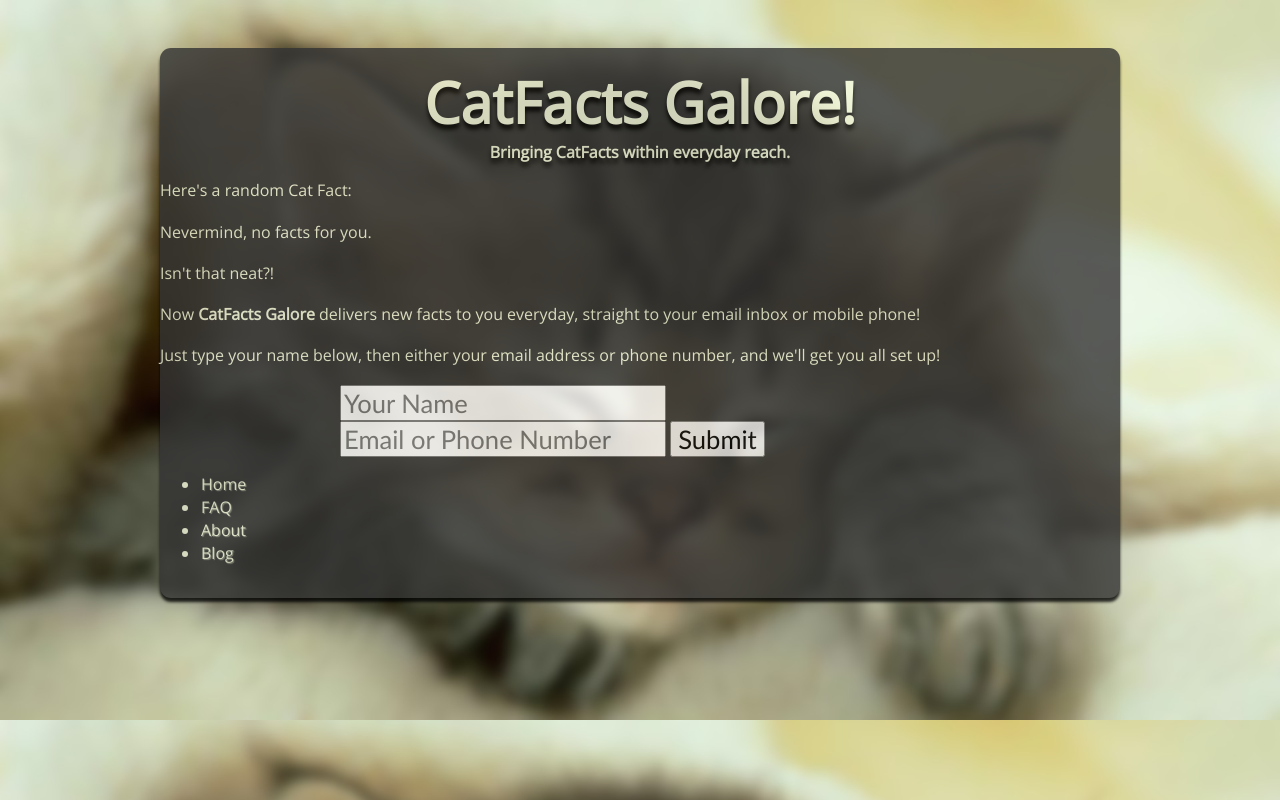
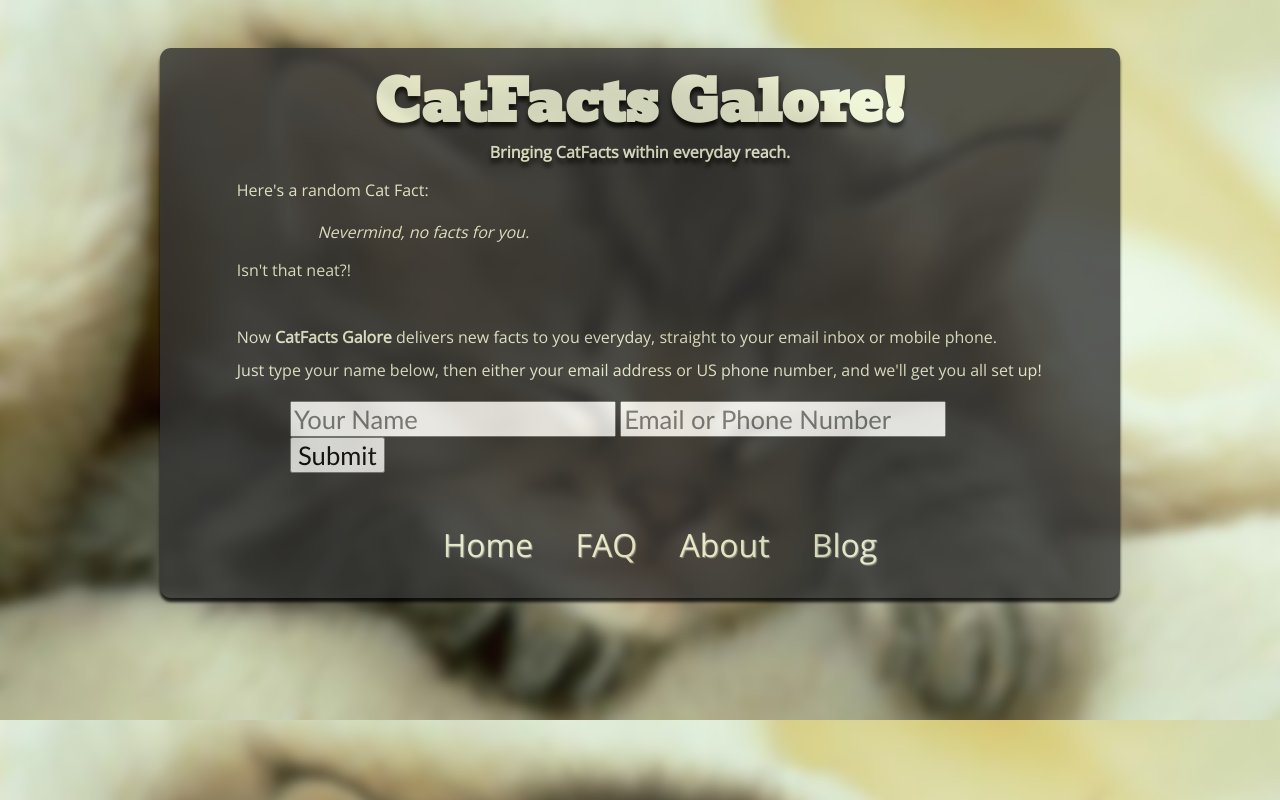
Before and after one commit to kevincrane/catfacts, a Django app: template templates/catfacts/home.html in a window 1280 px wide. Run offline with Django 3.2, Linux system fonts and the light colour scheme; the template is opened without the code that fills it, so the values that code supplies are empty.

Commit message:
Updated CSS and HTML a little. User info boxes are functional for my victims to add themselves now. TODO list made so project has an approximate endpoint.

```diff
--- a/catfacts/models.py
+++ b/catfacts/models.py
@@ -13,7 +13,7 @@ class Email_User(models.Model):
         verbose_name_plural = 'Users (Email)'
 
     def __unicode__(self):
-        return self.name + "(" + self.email + ")"
+        return self.name + " (" + self.email + ")"
 
 
 # Contains info about the lucky CatFact SMS recipient
@@ -28,7 +28,7 @@ class Phone_User(models.Model):
         verbose_name_plural = 'Users (Phone)'
 
     def __unicode__(self):
-        return self.name + "(" + self.phone + ")"
+        return self.name + " (" + self.phone + ")"
 
 
 # Contains a list of all entered CatFacts
--- a/catfacts/urls.py
+++ b/catfacts/urls.py
@@ -6,4 +6,5 @@ from catfacts import views
 urlpatterns = patterns('',
     url(r'^$', views.home, name='home'),
     url(r'^faq/$', views.faq, name='faq'),
+    url(r'^new_user/$', views.new_user, name='new_user'),
 )
--- a/static/css/home.css
+++ b/static/css/home.css
@@ -16,7 +16,7 @@ body {
     -webkit-background-size:cover;
 
     color: #f5fadd;
-    font-family: 'Open Sans', Verdana, sans-serif;
+    font-family: 'Open Sans', Verdana, Helvetica, sans-serif;;
     font-size: 100%; /* Base font size: 14px (87.5%). I MADE IT BIGGER BITCH */
     line-height: 1.429;
     margin: 0;
@@ -35,6 +35,11 @@ h6 {font-size: 1em}	/* 14px */
 p {margin-bottom: 1.143em;}
 * p:last-child {margin-bottom: 0;}
 
+.error {
+    color: #ae323d;
+    padding-left: 30px;
+}
+
 /* Anchors */
 a:link, a:visited {
     color: #f5fadd;
@@ -44,9 +49,10 @@ a:link, a:visited {
 }
 a:hover, a:active {
     background-color: #f5fadd;
+    border-radius: 6px;
     color: #333333;
     text-decoration: none;
-    text-shadow: 0px 2px 2px #333;
+    text-shadow: 0 2px 2px #333;
 }
 
 
@@ -56,7 +62,7 @@ a:hover, a:active {
 #home-content {
     margin: 48px auto 48px auto;
     background-color: #333333;
-    box-shadow: 0px 4px 3px #000000;
+    box-shadow: 0 4px 3px #000000;
     width: 75%;
     height: 550px;
     border-radius: 11px;
@@ -69,14 +75,47 @@ a:hover, a:active {
     text-align: center;
     text-shadow: 0 5px 4px #000000;
 }
-#banner h1 {font-size: 3.571em; line-height: 0;}
+#banner h1 {font-size: 3.571em; line-height: 0; font-family: 'Bevan', Georgia, serif;}
 
 /* New User entry form */
 input {
     font: 1.6em 'Trebuchet MS', sans-serif;
 }
 section #newuser-form {
-    width: 600px;
+    width: 700px;
     margin: auto;
-    padding: auto;
 }
+
+/* Main text body */
+#main-body {
+    width: 84%;
+    margin: auto;
+}
+#fact {
+    width: 80%;
+    margin:auto;
+    font-style: italic;
+}
+#main-body p:nth-child(4) {
+    padding-top: 25px;
+    /*line-height: 0;*/
+    margin-bottom: -5px;
+}
+
+
+/* Bottom Navbar */
+#nav-bar {
+    font-size: 2em;
+    text-align: center;
+    position: relative;
+    line-height: 0;
+}
+#nav-bar ul {
+    list-style: none;
+    padding-top: 40px;
+}
+#nav-bar li {
+    display: inline;
+    border-radius: 6px;
+    padding: 0 16px;
+}
--- a/templates/catfacts/home.html
+++ b/templates/catfacts/home.html
@@ -4,7 +4,8 @@
         <title>CatFacts Galore!</title>
 <!--TODO: remove this <link type="text/css" rel="stylesheet" href="{{ STATIC_URL }}css/main.css"/> -->
         <link type="text/css" rel="stylesheet" href="{{ STATIC_URL }}css/home.css"/>
-        <link rel="stylesheet" type="text/css" href="http://fonts.googleapis.com/css?family=Open+Sans">
+        <link href="http://fonts.googleapis.com/css?family=Bevan" rel="stylesheet" type="text/css">
+        <link href="http://fonts.googleapis.com/css?family=Open+Sans" rel="stylesheet" type="text/css">
     </head>
 
     <body id="index" class="home">
@@ -27,23 +28,25 @@
                 <p>Isn't that neat?!</p>
 
                 <p>Now <strong>CatFacts Galore</strong> delivers new facts to you everyday,
-                    straight to your email inbox or mobile phone!</p>
-                <p>Just type your name below, then either your email address or phone number,
+                    straight to your email inbox or mobile phone.</p>
+                <p>Just type your name below, then either your email address or US phone number,
                     and we'll get you all set up!</p>
 
                 <!-- Name/contact info -->
-                <form id="newuser-form">
+                <form id="newuser-form" action="/new_user/" method="post">
+                    {% csrf_token %}
                     <input type="text" name="name" placeholder="Your Name">
                     <input type="text" name="contact" placeholder="Email or Phone Number">
                     <input type="submit" value="Submit">
                 </form>
+                {% if error_message %}<p class="error"><strong>{{ error_message }}</strong></p>{% endif %}
             </section>
 
             <!-- Footer -->
             <footer id="nav-bar" class="body">
                 <nav><ul>
-                    <li class="active"><a href="HOMESOMETHING">Home</a></li>
-                    <li><a href="FAQSOMETHING">FAQ</a></li>
+                    <li class="active"><a href="/">Home</a></li>
+                    <li><a href="faq">FAQ</a></li>
                     <li><a href="ABOUTSOMETHING">About</a></li>
                     <li><a href="http://thekevincrane.com">Blog</a></li>
                 </ul></nav>
```
Also changed, not shown: catfacts/views.py (+77 -2 lines), 1 other file.
